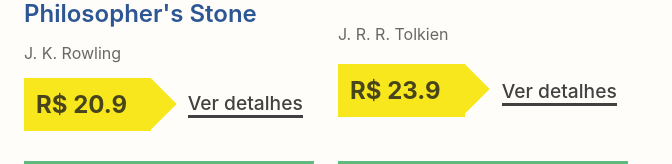
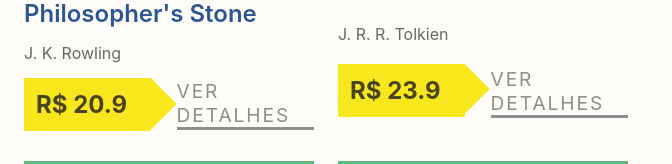
Before and after one commit to ronalson/flip-books, a Vue app: page /#/ in a window 1280 px wide. Shown: the part 145-309 px from the top of the page, without its empty margins (0-672 px from the left). Built offline with nearby package versions, Linux system fonts and the light colour scheme.

Commit message:
Adjust details toggle font.

```diff
--- a/src/styles/components/_product.scss
+++ b/src/styles/components/_product.scss
@@ -42,11 +42,19 @@
   grid-area: toggle;
   justify-self: center;
   align-self: center;
-  font-weight: 500;
+  font-weight: 400;
   font-size: 1.2em;
-  color: $dark-grey;
-  border-bottom: 3px solid $dark-grey;
+  text-transform: uppercase;
+  letter-spacing: 0.1em;
+  color: lighten($dark-grey, 30%);
+  border-bottom: 3px solid lighten($dark-grey, 30%);
   cursor: pointer;
+
+  &:hover {
+    color: $dark-grey;
+    font-weight: 500;
+    border-bottom: 3px solid $dark-grey;
+  }
 }
 
 .c-product__details-toggle.active {
@@ -61,7 +69,7 @@
   h4 {
     color: lighten($main-dark, 30%);
     text-transform: uppercase;
-    letter-spacing: 0.2em;
+    letter-spacing: 0.1em;
     margin-bottom: 0.5em;
   }
 
```
